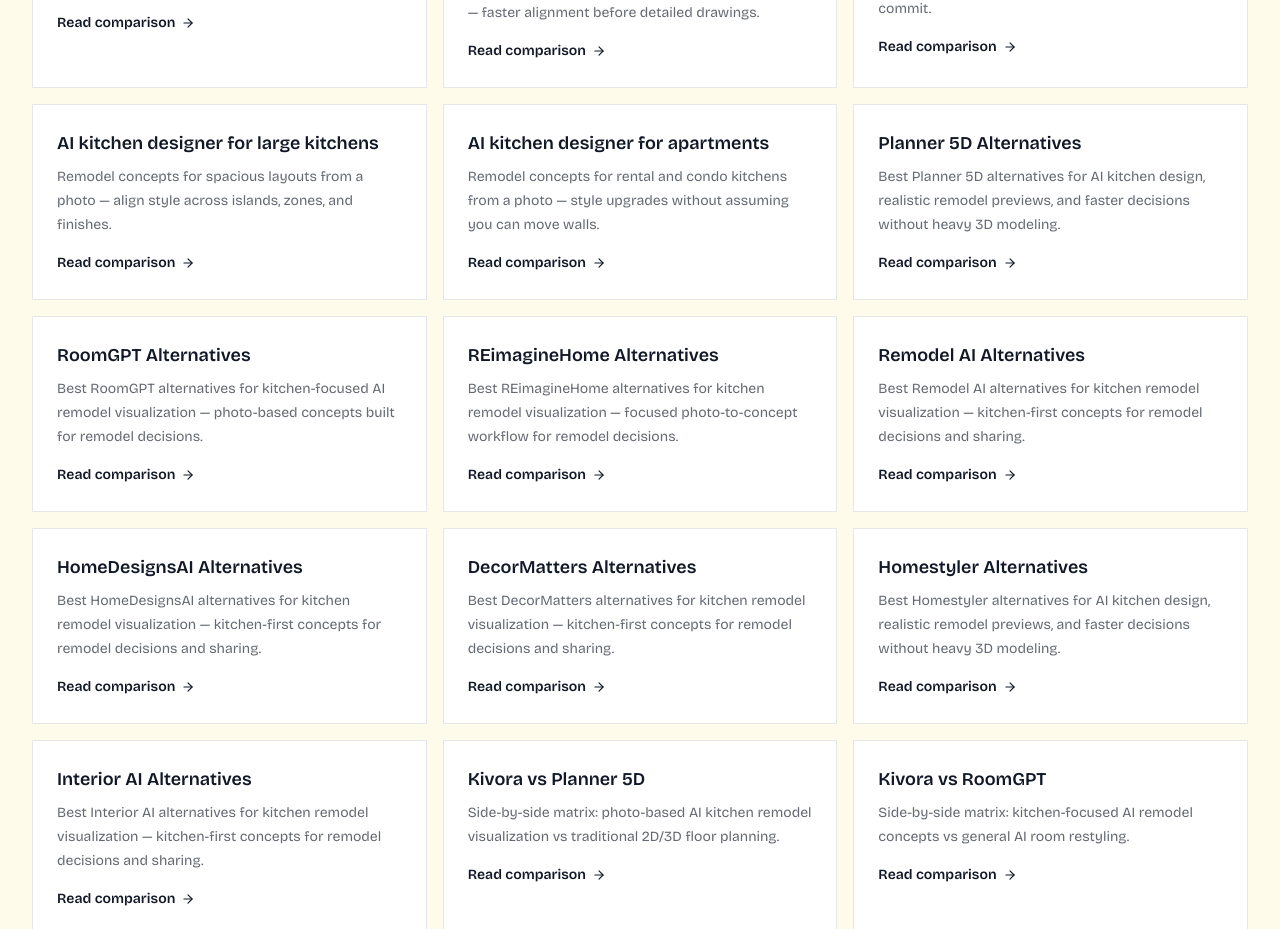
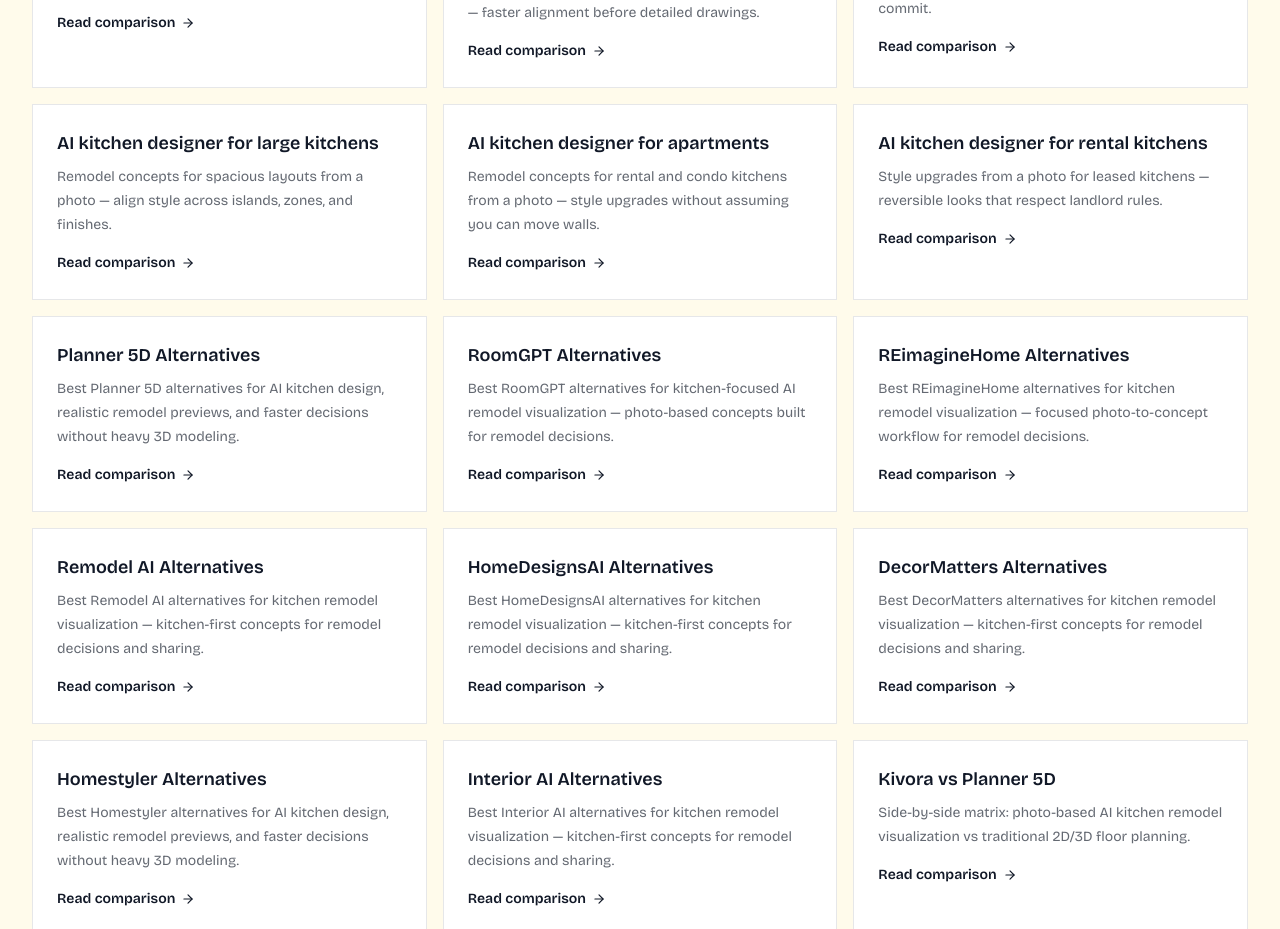
Before and after one commit to KarlGusta/kivora-next, a Next.js app: page /resources in a window 1280 px wide. Shown: the part 1980-2909 px from the top of the page. Built offline with nearby package versions, Linux system fonts and the light colour scheme.

Commit message:
List AI kitchen designer for rental kitchens on Resources

```diff
--- a/app/resources/page.jsx
+++ b/app/resources/page.jsx
@@ -131,6 +131,12 @@ const clusterPages = [
     label: "AI kitchen designer for apartments",
     description:
       "Remodel concepts for rental and condo kitchens from a photo — style upgrades without assuming you can move walls.",
+  },
+  {
+    href: "/ai-kitchen-designer-for-rental-kitchens",
+    label: "AI kitchen designer for rental kitchens",
+    description:
+      "Style upgrades from a photo for leased kitchens — reversible looks that respect landlord rules.",
   },
   {
     href: "/planner-5d-alternatives",
```
